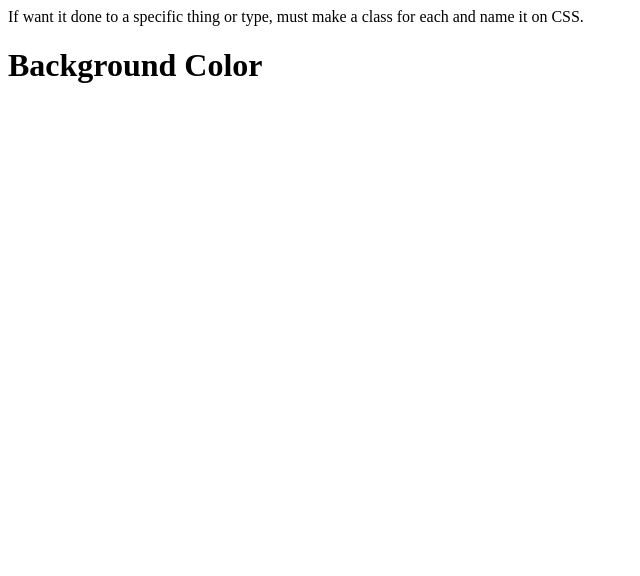
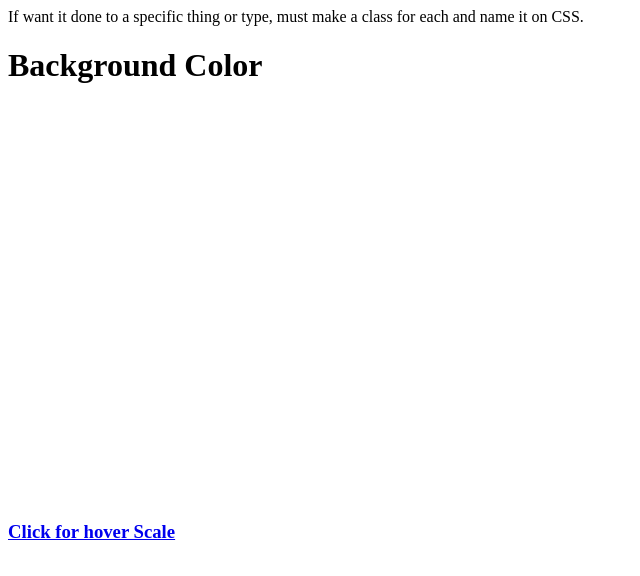
Before and after one commit to erikflako/class-site, a plain HTML site: page Exercise_03_hover/index.html in a window 1280 px wide. Shown: the whole page, without its empty margins (0-640 px from the left). Drawn offline with Linux system fonts and the light colour scheme.

Commit message:
drop folder

```diff
--- a/Exercise_03_hover/index.html
+++ b/Exercise_03_hover/index.html
@@ -9,6 +9,26 @@
    If want it done to a specific thing or type, must make a class for each and name it on CSS.
 
 <h1 class="backgroundcolor">Background Color</h1>
+
+<br>
+<br>
+    <br>
+<br><br>
+<br><br>
+<br><br>
+<br><br>
+<br><br>
+<br><br>
+<br><br>
+<br><br>
+<br><br>
+<br>
+    <h3>
+    <a href="index2.html">
+    Click for hover Scale</a>
+
+    </h3>
+
 </body>
 
 </html>
```
Also changed, not shown: Exercise_03_hover/index2.html (+20 -0 lines), Exercise_03_hover/index3.html (+6 -0 lines).
